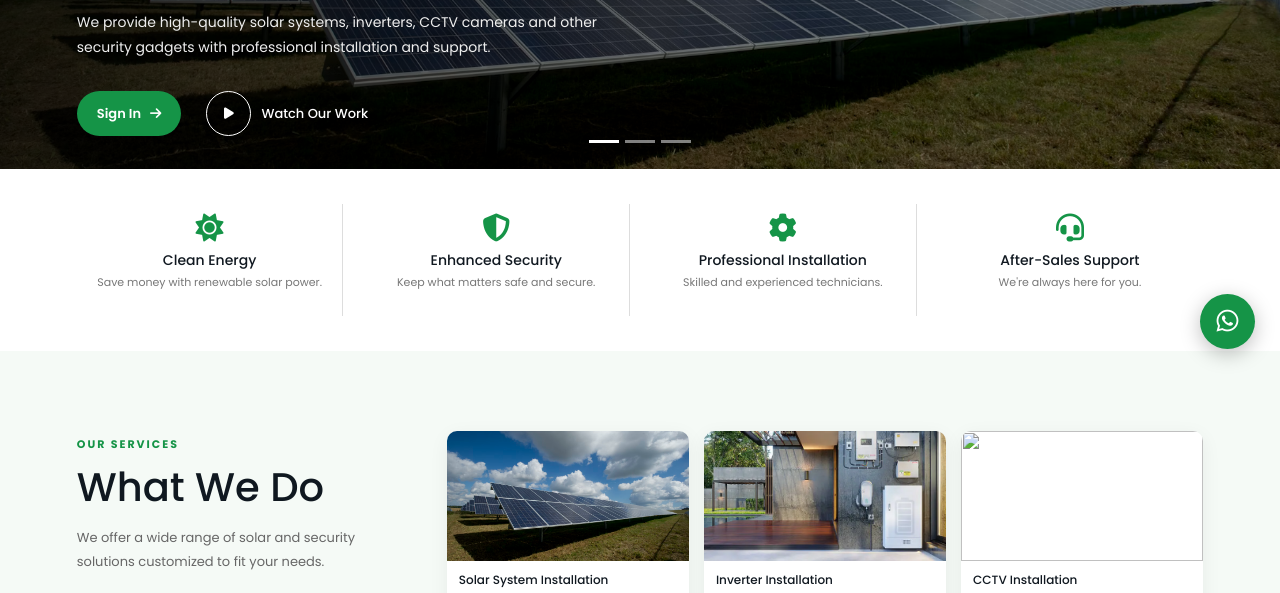
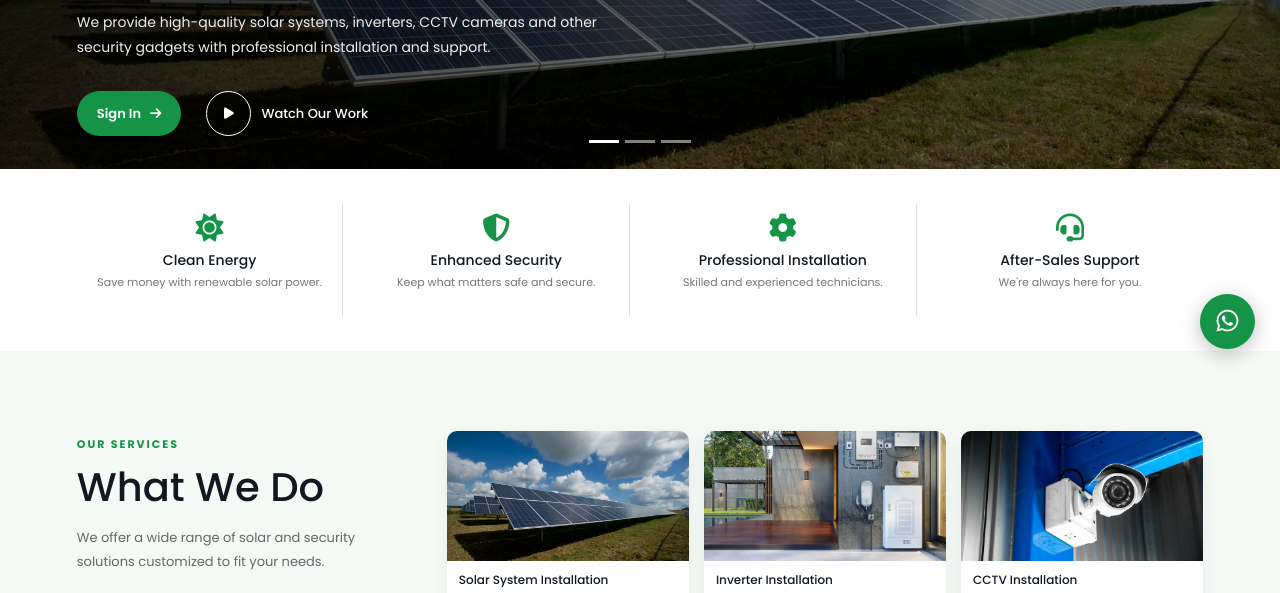
Before and after one commit to Adam-Badirat/DRSsolutions, a plain HTML site: page index.html in a window 1280 px wide. Shown: the part 426-1019 px from the top of the page. Drawn offline with nearby package versions, Linux system fonts and the light colour scheme; the site is published under a folder, as on GitHub Pages, so addresses that start at the root find nothing.

Commit message:
update img

```diff
--- a/index.html
+++ b/index.html
@@ -239,7 +239,7 @@
 
 
             <div class="service-card">
-                <img src="/images/cc.jpg">
+                <img src="./images/cc.jpg" alt="CCTV security camera installation">
 
                 <div>
                     <h3>CCTV Installation</h3>
```
